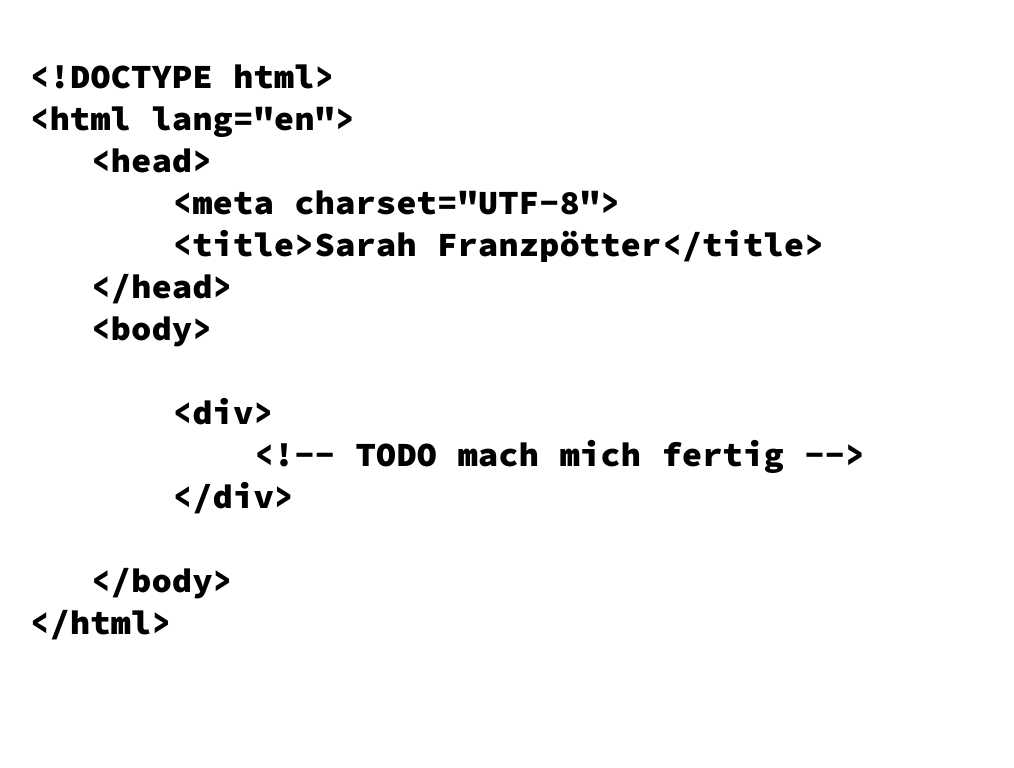
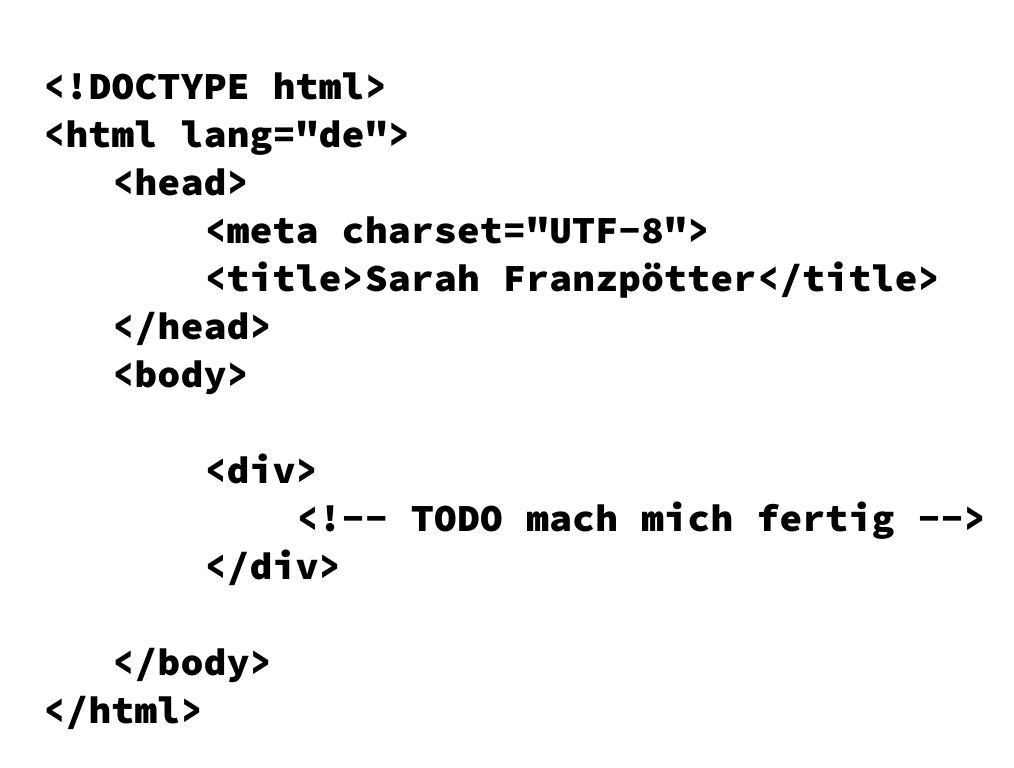
Before and after one commit to Pangv/someones-page, a website: page index.html in a window 1280 px wide. Shown: the whole page, without its empty margins (81-1095 px from the left). Drawn offline with Linux system fonts and the light colour scheme.

Commit message:
favicons + variable font size

```diff
--- a/index.html
+++ b/index.html
@@ -6,12 +6,16 @@
     <link rel="preconnect" href="https://fonts.googleapis.com">
     <link rel="preconnect" href="https://fonts.gstatic.com" crossorigin>
     <link href="https://fonts.googleapis.com/css2?family=Merriweather:ital,wght@0,700;1,700&family=Raleway:ital,wght@0,400;0,500;0,600;0,700;1,400&family=Source+Code+Pro:wght@900&display=swap" rel="stylesheet">
+    <link rel="apple-touch-icon" sizes="180x180" href="/apple-touch-icon.png">
+    <link rel="icon" type="image/png" sizes="32x32" href="/favicon-32x32.png">
+    <link rel="icon" type="image/png" sizes="16x16" href="/favicon-16x16.png">
+    <link rel="manifest" href="/manifest.json">
     <style>
         code {
-            /*font-family: 'Merriweather', serif;*/
-            /*font-family: 'Raleway', sans-serif;*/
             font-family: 'Source Code Pro', monospace;
-            font-size: 34px;
+            font-size: 2em; /* fallback */
+            font-size: 3vw;
+            font-weight: bold;
         }
     </style>
 </head>
@@ -20,7 +24,7 @@
 <pre>
  <code>
      &lt;!DOCTYPE html&gt;
-     &lt;html lang="en"&gt;
+     &lt;html lang="de"&gt;
         &lt;head&gt;
             &lt;meta charset="UTF-8"&gt;
             &lt;title&gt;Sarah Franzpötter&lt;/title&gt;
```
Also changed, not shown: android-chrome-192x192.png (added), android-chrome-512x512.png (added), apple-touch-icon.png (added), favicon-16x16.png (added), favicon-32x32.png (added), favicon.ico (added), manifest.json (added).
